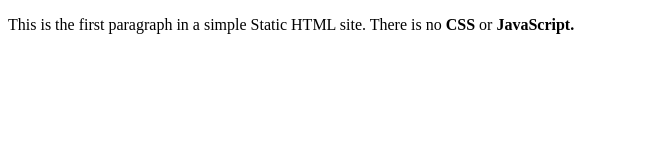
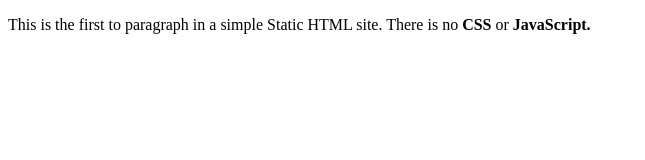
Before and after one commit to fotsot01/static, a plain HTML site: page index.html in a window 1280 px wide. Shown: the whole page, without its empty margins (0-645 px from the left). Drawn offline with Linux system fonts and the light colour scheme.

Commit message:
Update index.html

```diff
--- a/index.html
+++ b/index.html
@@ -4,6 +4,6 @@
     <title>Static HTML Site</title>
   </head>
   <body>
-    <p>This is the first paragraph in a simple Static HTML site. There is no <strong>CSS</strong> or <strong>JavaScript</script>.</p>
+    <p>This is the first to paragraph in a simple Static HTML site. There is no <strong>CSS</strong> or <strong>JavaScript</script>.</p>
   </body>
 </html>
```
